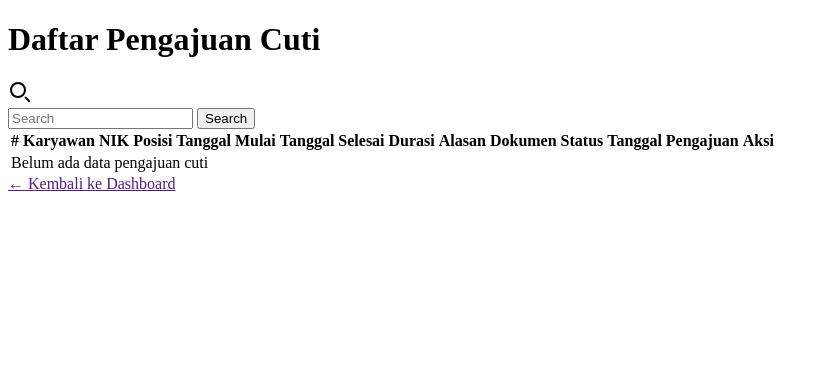
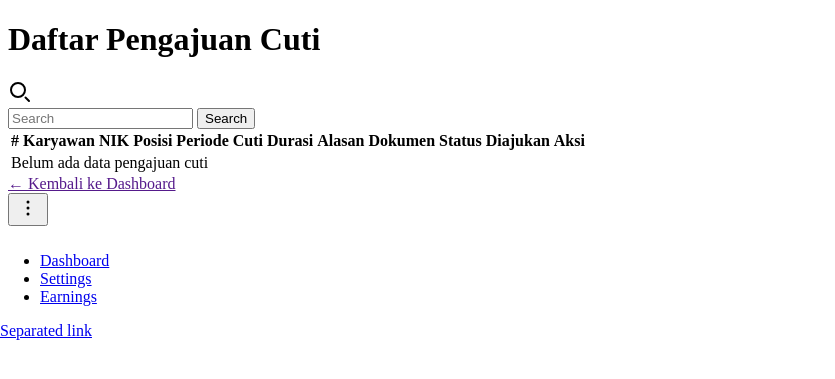
Before and after one commit to IbnuSabilGitHub/Project-UAS, a PHP site: template app/Views/cuti/index.php in a window 1280 px wide. Shown: the top 379 px of the page, without its empty margins (0-835 px from the left). Run offline with PHP 8.4, Linux system fonts and the light colour scheme; the template is opened without the code that fills it, so the values that code supplies are empty; some libraries are stand-ins or nearby versions.

Commit message:
refactor: improve ui leave apllication

```diff
--- a/app/Views/cuti/index.php
+++ b/app/Views/cuti/index.php
@@ -27,63 +27,46 @@
         </div>
         <?php unset($_SESSION['error']); ?>
     <?php endif; ?>
-    <h1 class="text-2xl font-bold text-heading mb-6">Daftar Pengajuan Cuti</h1>
 
+    <!-- Statistik pengajuan cuti  -->
     <?php if (isset($statistics) && !empty($statistics)): ?>
+        <div class="bg-neutral-primary-soft shadow-xs rounded-base p-6 mb-6 border border-default">
+            <h2 class="text-xl font-semibold mb-4 text-heading">Statistik Pengajuan Cuti Karyawan</h2>
+
+            <!-- Card -->
             <div class="grid md:grid-cols-4 gap-4 mb-6">
-            <div class="bg-neutral-primary-soft rounded-base shadow-xs p-4 border border-default">
-                <div class="flex items-center">
-                    <div class="flex-shrink-0">
-                        <i class="fa-solid fa-file text-2xl text-blue-600 w-8 h-8"></i>
+                <!-- Total Pengajuan (referensi) -->
+                <div class="flex flex-col bg-neutral-primary p-6 rounded-base border border-default">
+                    <p class="mb-2 text-2xl font-semibold tracking-tight text-heading"><?= $statistics['total'] ?? 0 ?></p>
+                    <p class="text-body">Total Pengajuan</p>
                 </div>
-                    <div class="ml-3">
-                        <p class="text-sm text-body">Total Pengajuan</p>
-                        <p class="text-2xl font-bold text-heading"><?= $statistics['total'] ?? 0 ?></p>
+
+                <!-- Pending -->
+                <div class="flex flex-col bg-neutral-primary p-6 rounded-base border border-default">
+                    <p class="mb-2 text-2xl font-semibold tracking-tight text-heading"><?= $statistics['pending'] ?? 0 ?></p>
+                    <p class="text-body">Pending</p>
+                </div>
+
+                <!-- Approved -->
+                <div class="flex flex-col bg-neutral-primary p-6 rounded-base border border-default">
+                    <p class="mb-2 text-2xl font-semibold tracking-tight text-heading"><?= $statistics['approved'] ?? 0 ?></p>
+                    <p class="text-body">Approved</p>
+                </div>
+
+                <!-- Rejected -->
+                <div class="flex flex-col bg-neutral-primary p-6 rounded-base border border-default">
+                    <p class="mb-2 text-2xl font-semibold tracking-tight text-heading"><?= $statistics['rejected'] ?? 0 ?></p>
+                    <p class="text-body">Rejected</p>
                 </div>
             </div>
         </div>
 
-            <div class="bg-neutral-primary-soft rounded-base shadow-xs p-4 border border-default">
-                <div class="flex items-center">
-                    <div class="flex-shrink-0">
-                        <i class="fa-solid fa-clock text-2xl text-yellow-600 w-8 h-8"></i>
-                    </div>
-                    <div class="ml-3">
-                        <p class="text-sm text-body">Pending</p>
-                        <p class="text-2xl font-bold text-yellow-600"><?= $statistics['pending'] ?? 0 ?></p>
-                    </div>
-                </div>
-            </div>
-
-            <div class="bg-neutral-primary-soft rounded-base shadow-xs p-4 border border-default">
-                <div class="flex items-center">
-                    <div class="flex-shrink-0">
-                        <i class="fa-solid fa-square-check text-2xl text-green-600 w-8 h-8"></i>
-                    </div>
-                    <div class="ml-3">
-                        <p class="text-sm text-body">Approved</p>
-                        <p class="text-2xl font-bold text-green-600"><?= $statistics['approved'] ?? 0 ?></p>
-                    </div>
-                </div>
-            </div>
-
-            <div class="bg-neutral-primary-soft rounded-base shadow-xs p-4 border border-default">
-                <div class="flex items-center">
-                    <div class="flex-shrink-0">
-                        <i class="fa-solid fa-circle-xmark text-2xl text-red-600 w-8 h-8"></i>
-                    </div>
-                    <div class="ml-3">
-                        <p class="text-sm text-body">Rejected</p>
-                        <p class="text-2xl font-bold text-red-600"><?= $statistics['rejected'] ?? 0 ?></p>
-                    </div>
-                </div>
-            </div>
-        </div>
     <?php endif; ?>
 
     <div class="flex-1 overflow-y-auto overflow-x-auto shadow-md sm:rounded-base bg-neutral-secondary-soft p-4 space-y-4">
-        <div>
-            <form class="max-w-md mx-auto" action="" method="GET">
+        <div class="flex flex-row items-center justify-between w-full">
+            <h1 class="text-2xl font-bold text-heading">Daftar Pengajuan Cuti</h1>
+            <form class="min-w-md " action="" method="GET">
                 <label for="search" class="block mb-2.5 text-sm font-medium text-heading sr-only ">Search</label>
                 <div class="relative">
                     <div class="absolute inset-y-0 start-0 flex items-center ps-3 pointer-events-none">
@@ -96,28 +79,28 @@
                 </div>
             </form>
         </div>
+        <div class="relative overflow-x-auto bg-neutral-primary-soft shadow-xs rounded-base border border-default">
             <table class="w-full text-sm text-left rtl:text-right text-body">
-            <thead class="text-xs text-heading uppercase bg-neutral-secondary-soft">
+                <thead class="text-sm text-body bg-neutral-secondary-soft border-b rounded-base border-default">
                     <tr>
-                    <th scope="col" class="px-6 py-3">#</th>
-                    <th scope="col" class="px-6 py-3">Karyawan</th>
-                    <th scope="col" class="px-6 py-3">NIK</th>
-                    <th scope="col" class="px-6 py-3">Posisi</th>
-                    <th scope="col" class="px-6 py-3">Tanggal Mulai</th>
-                    <th scope="col" class="px-6 py-3">Tanggal Selesai</th>
-                    <th scope="col" class="px-6 py-3">Durasi</th>
-                    <th scope="col" class="px-6 py-3">Alasan</th>
-                    <th scope="col" class="px-6 py-3">Dokumen</th>
-                    <th scope="col" class="px-6 py-3">Status</th>
-                    <th scope="col" class="px-6 py-3">Tanggal Pengajuan</th>
-                    <th scope="col" class="px-6 py-3">Aksi</th>
+                        <th scope="col" class="px-6 py-3 font-medium">#</th>
+                        <th scope="col" class="px-6 py-3 font-medium">Karyawan</th>
+                        <th scope="col" class="px-6 py-3 font-medium">NIK</th>
+                        <th scope="col" class="px-6 py-3 font-medium">Posisi</th>
+                        <th scope="col" class="px-6 py-3 font-medium">Periode Cuti</th>
+                        <th scope="col" class="px-6 py-3 font-medium">Durasi</th>
+                        <th scope="col" class="px-6 py-3 font-medium">Alasan</th>
+                        <th scope="col" class="px-6 py-3 font-medium">Dokumen</th>
+                        <th scope="col" class="px-6 py-3 font-medium">Status</th>
+                        <th scope="col" class="px-6 py-3 font-medium">Diajukan</th>
+                        <th scope="col" class="px-6 py-3 font-medium text-center">Aksi</th>
                     </tr>
                 </thead>
 
                 <tbody>
                     <?php if (empty($pengajuanCuti)): ?>
-                    <tr class="bg-neutral-primary-soft border-b border-default">
-                        <td colspan="12" class="px-6 py-8 text-center text-body">
+                        <tr class="bg-neutral-primary border-b border-default">
+                            <td colspan="11" class="px-6 py-4 text-center text-body">
                                 Belum ada data pengajuan cuti
                             </td>
                         </tr>
@@ -129,24 +112,28 @@
                             $duration = $start->diff($end)->days + 1;
 
                             // Badge styling berdasarkan status
-                        $statusClass = 'bg-neutral-secondary-soft text-body';
+                            $statusClass = 'text-xs font-medium px-1.5 py-0.5 rounded';
                             if ($pc['status'] === 'approved') {
-                            $statusClass = 'bg-success-soft text-success-strong';
+                                $statusClass = 'bg-success-soft text-fg-success-strong';
                             } elseif ($pc['status'] === 'rejected') {
-                            $statusClass = 'bg-danger-soft text-danger-strong';
+                                $statusClass = 'bg-danger-soft text-fg-danger-strong';
                             } elseif ($pc['status'] === 'pending') {
-                            $statusClass = 'bg-warning-soft text-warning-strong';
+                                $statusClass = 'bg-warning-soft text-fg-warning';
                             }
                             ?>
-                        <tr class="bg-neutral-primary-soft border-b border-default hover:bg-neutral-secondary-medium transition-colors duration-150">
+                            <tr class="bg-neutral-primary border-b border-default">
                                 <td class="px-6 py-4"><?= htmlspecialchars($pc['id']) ?></td>
                                 <th scope="row" class="px-6 py-4 font-medium text-heading whitespace-nowrap">
                                     <?= htmlspecialchars($pc['karyawan_name']) ?>
                                 </th>
                                 <td class="px-6 py-4"><?= htmlspecialchars($pc['nik']) ?></td>
                                 <td class="px-6 py-4"><?= htmlspecialchars($pc['position'] ?? '-') ?></td>
-                            <td class="px-6 py-4"><?= date('d M Y', strtotime($pc['start_date'])) ?></td>
-                            <td class="px-6 py-4"><?= date('d M Y', strtotime($pc['end_date'])) ?></td>
+                                <td class="px-6 py-4">
+                                    <div class="text-sm">
+                                        <div class="font-medium text-heading"><?= date('d/m/y', strtotime($pc['start_date'])) ?> - <?= date('d/m/y', strtotime($pc['end_date'])) ?></div>
+                                        <div class="text-xs text-body"><?= date('M Y', strtotime($pc['start_date'])) ?></div>
+                                    </div>
+                                </td>
                                 <td class="px-6 py-4">
                                     <span class="font-semibold text-heading"><?= $duration ?> hari</span>
                                 </td>
@@ -176,44 +163,76 @@
                                         <?= htmlspecialchars(ucfirst($pc['status'])) ?>
                                     </span>
                                 </td>
-                            <td class="px-6 py-4"><?= date('d M Y H:i', strtotime($pc['created_at'])) ?></td>
-                            <td class="px-6 py-4 whitespace-nowrap">
+                                <td class="px-6 py-4">
+                                    <div class="text-sm text-body">
+                                        <div><?= date('d/m/y', strtotime($pc['created_at'])) ?></div>
+                                        <div class="text-xs"><?= date('H:i', strtotime($pc['created_at'])) ?></div>
+                                    </div>
+                                </td>
+                                <td class="px-6 py-4 text-center">
+                                    <button id="dropdownButton<?= $pc['id'] ?>" data-dropdown-toggle="dropdown<?= $pc['id'] ?>"
+                                        class="inline-flex items-center p-2 text-sm font-medium text-center text-heading bg-neutral-primary hover:bg-neutral-secondary-medium rounded-base focus:ring-4 focus:outline-none focus:ring-neutral-tertiary"
+                                        type="button">
+                                        <svg class="w-5 h-5" aria-hidden="true" xmlns="http://www.w3.org/2000/svg" fill="currentColor" viewBox="0 0 16 3">
+                                            <path d="M2 0a1.5 1.5 0 1 1 0 3 1.5 1.5 0 0 1 0-3Zm6.041 0a1.5 1.5 0 1 1 0 3 1.5 1.5 0 0 1 0-3ZM14 0a1.5 1.5 0 1 1 0 3 1.5 1.5 0 0 1 0-3Z" />
+                                        </svg>
+                                    </button>
+
+                                    <!-- Dropdown menu -->
+                                    <div id="dropdown<?= $pc['id'] ?>" class="z-10 hidden bg-neutral-primary border border-default-medium rounded-base shadow-lg w-44">
+                                        <ul class="py-2 text-sm text-body" aria-labelledby="dropdownButton<?= $pc['id'] ?>">
                                             <?php if ($pc['status'] === 'pending'): ?>
-                                    <form action="<?= url('/admin/cuti/approve') ?>" method="post" class="inline mr-2">
+                                                <li>
+                                                    <form action="<?= url('/admin/cuti/approve') ?>" method="post" class="block" onsubmit="return confirm('Setujui pengajuan cuti ini?');">
                                                         <input type="hidden" name="id" value="<?= $pc['id'] ?>">
-                                        <button type="submit"
-                                            class="text-success-strong hover:underline font-medium text-sm"
-                                            onclick="return confirm('Setujui pengajuan cuti ini?');">
+                                                        <button type="submit" class="w-full text-left px-4 py-2 hover:bg-neutral-tertiary-medium text-success-strong font-medium flex items-center">
+                                                            <i class="fa-solid fa-check text-xs mr-2"></i>
                                                             Approve
                                                         </button>
                                                     </form>
-
-                                    <form action="<?= url('/admin/cuti/reject') ?>" method="post" class="inline mr-2">
+                                                </li>
+                                                <li>
+                                                    <form action="<?= url('/admin/cuti/reject') ?>" method="post" class="block" onsubmit="return confirm('Tolak pengajuan cuti ini?');">
                                                         <input type="hidden" name="id" value="<?= $pc['id'] ?>">
-                                        <button type="submit"
-                                            class="text-danger-strong hover:underline font-medium text-sm"
-                                            onclick="return confirm('Tolak pengajuan cuti ini?');">
+                                                        <button type="submit" class="w-full text-left px-4 py-2 hover:bg-neutral-tertiary-medium text-danger-strong font-medium flex items-center">
+                                                            <i class="fa-solid fa-x text-xs mr-2"></i>
                                                             Reject
                                                         </button>
                                                     </form>
+                                                </li>
+                                                <li>
+                                                    <hr class="my-1 border-default-medium">
+                                                </li>
                                             <?php endif; ?>
-
-
-
-                                <form action="<?= url('/admin/cuti/delete') ?>" method="post" class="inline">
+                                            <li>
+                                                <button type="button"
+                                                    onclick="alert('Detail: <?= htmlspecialchars($pc['reason']) ?>')"
+                                                    class="w-full text-left px-4 py-2 hover:bg-neutral-tertiary-medium text-heading flex items-center">
+                                                    <i class="fa-solid fa-eye text-xs mr-2"></i>
+                                                    Detail
+                                                </button>
+                                            </li>
+                                            <li>
+                                                <hr class="my-1 border-default-medium">
+                                            </li>
+                                            <li>
+                                                <form action="<?= url('/admin/cuti/delete') ?>" method="post" class="block" onsubmit="return confirm('Hapus pengajuan cuti ini?');">
                                                     <input type="hidden" name="id" value="<?= $pc['id'] ?>">
-                                    <button type="submit"
-                                        class="text-danger-strong hover:underline font-medium text-sm"
-                                        onclick="return confirm('Hapus pengajuan cuti ini?');">
+                                                    <button type="submit" class="w-full text-left px-4 py-2 hover:bg-neutral-tertiary-medium text-danger-strong flex items-center">
+                                                        <i class="fa-solid fa-trash text-xs mr-2"></i>
                                                         Hapus
                                                     </button>
                                                 </form>
+                                            </li>
+                                        </ul>
+                                    </div>
                                 </td>
                             </tr>
                         <?php endforeach; ?>
                     <?php endif; ?>
                 </tbody>
             </table>
+        </div>
     </div>
 
     <div class="mt-8">
@@ -226,3 +245,27 @@
 </div>
 
 <?php require_once __DIR__ . '/../layouts/footer.php'; ?>
+
+<button id="dropdownMenuIconButton" data-dropdown-toggle="dropdownDots" class="text-heading bg-neutral-primary box-border border border-transparent hover:bg-neutral-secondary-medium focus:ring-4 focus:ring-neutral-tertiary font-medium leading-5 rounded-base text-sm p-2 focus:outline-none" type="button">
+    <svg class="w-6 h-6" aria-hidden="true" xmlns="http://www.w3.org/2000/svg" width="24" height="24" fill="none" viewBox="0 0 24 24">
+        <path stroke="currentColor" stroke-linecap="round" stroke-width="3" d="M12 6h.01M12 12h.01M12 18h.01" />
+    </svg>
+</button>
+
+<!-- Dropdown menu -->
+<div id="dropdownDots" class="z-10 hidden bg-neutral-primary-medium border border-default-medium rounded-base shadow-lg w-44">
+    <ul class="p-2 text-sm text-body font-medium" aria-labelledby="dropdownMenuIconButton">
+        <li>
+            <a href="#" class="inline-flex items-center w-full p-2 hover:bg-neutral-tertiary-medium hover:text-heading rounded">Dashboard</a>
+        </li>
+        <li>
+            <a href="#" class="inline-flex items-center w-full p-2 hover:bg-neutral-tertiary-medium hover:text-heading rounded">Settings</a>
+        </li>
+        <li>
+            <a href="#" class="inline-flex items-center w-full p-2 hover:bg-neutral-tertiary-medium hover:text-heading rounded">Earnings</a>
+        </li>
+    </ul>
+    <div class="p-2 text-sm text-body font-medium border-t border-default-medium">
+        <a href="#" class="inline-flex items-center w-full p-2 hover:bg-neutral-tertiary-medium hover:text-heading rounded">Separated link</a>
+    </div>
+</div>
```
Lines whose indentation alone changed are shown as unchanged.
